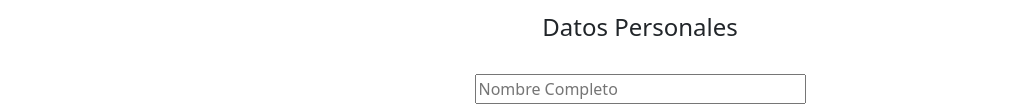
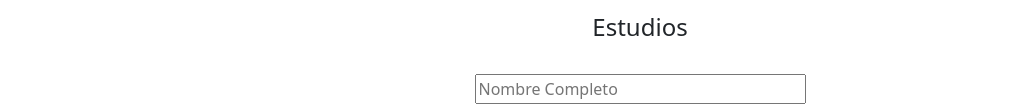
Before and after one commit to sebastiangutierrez1087/taller_1, a plain HTML site: page estudios.html in a window 1280 px wide. Shown: the part 318-424 px from the top of the page, without its empty margins (0-1015 px from the left). Drawn offline with nearby package versions, Linux system fonts and the light colour scheme.

Commit message:
Update estudios.html

```diff
--- a/estudios.html
+++ b/estudios.html
@@ -33,7 +33,7 @@
       <section>
         <LI>
           <p style="text-align: center;"> <img src="Image/perfil.png" class="img-thumbnail" alt="..."></p>
-          <H4 style="text-align: center;">Datos Personales</H4>
+          <H4 style="text-align: center;">Estudios</H4>
         </LI>
 
 
```
